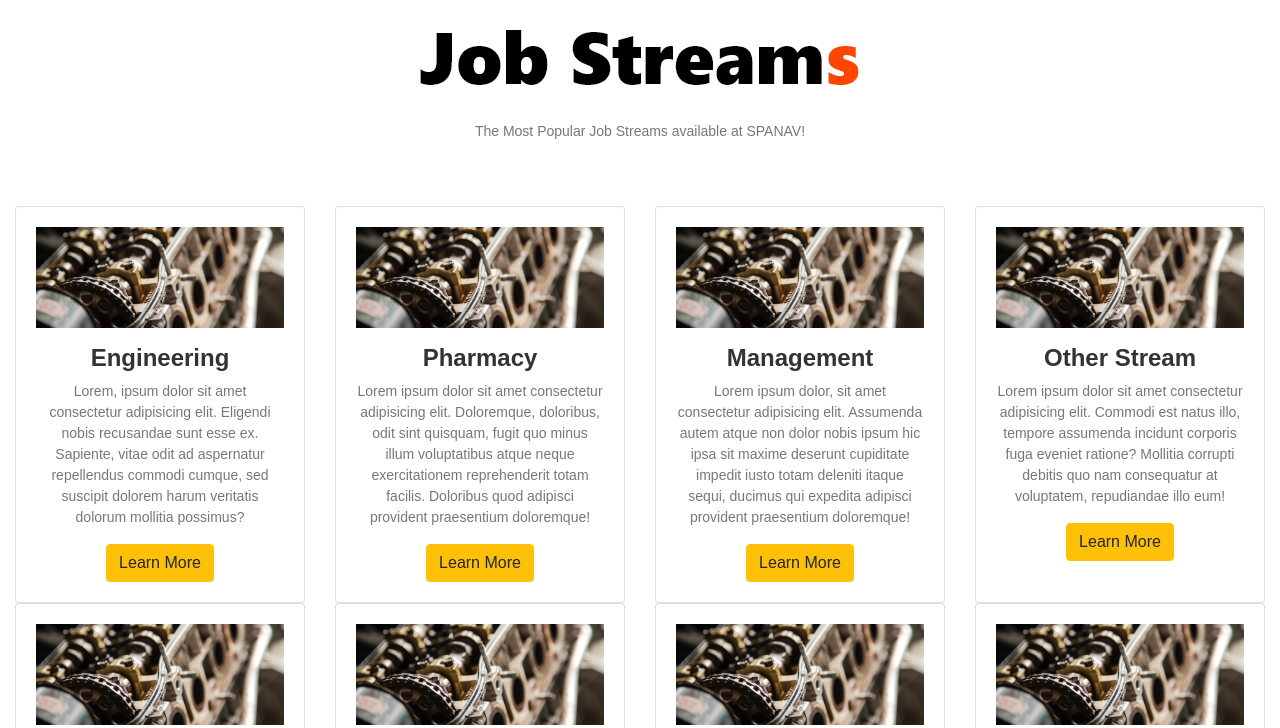
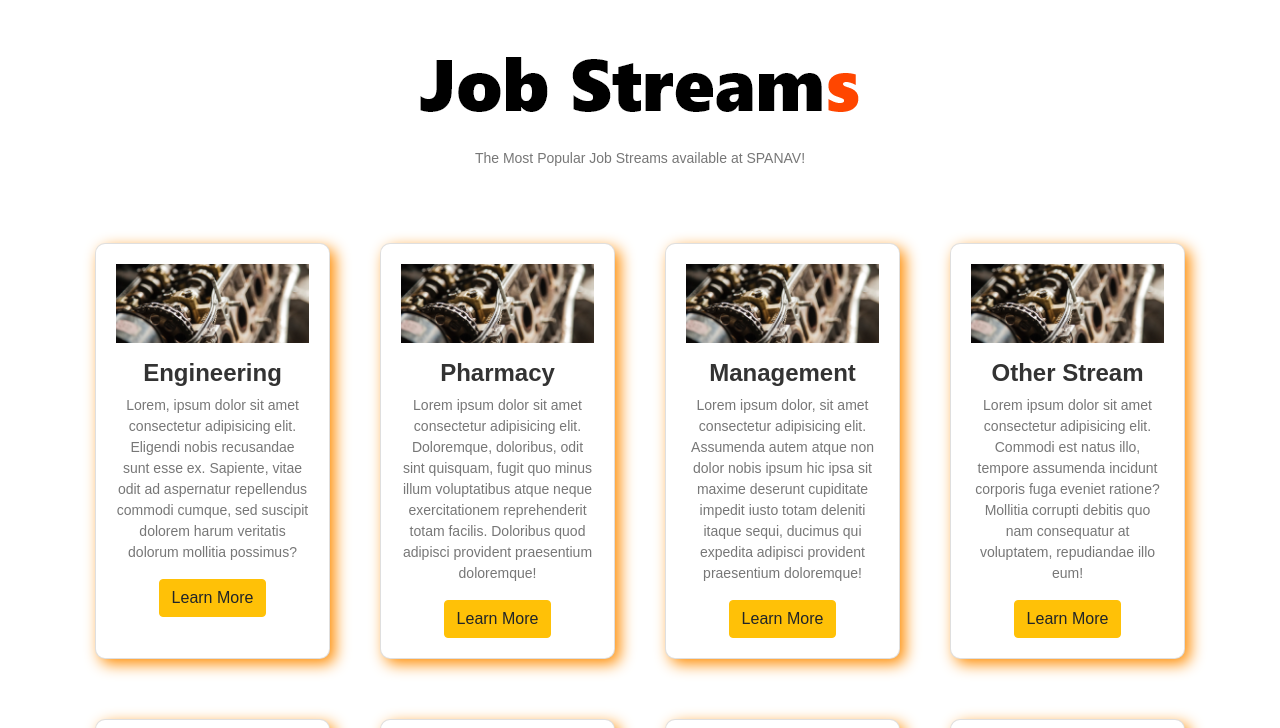
Before and after one commit to sameer-kousik/SPANAV, a website: page public/index.html in a window 1280 px wide. Shown: the part 925-1653 px from the top of the page. Drawn offline with nearby package versions, Linux system fonts and the light colour scheme.

Commit message:
Edited Nav, Stream class

```diff
--- a/public/css/style.css
+++ b/public/css/style.css
@@ -44,7 +44,6 @@ padding-right: 1em;
 .btn-lg{
     border-width: medium;
     border-radius: 1;
-
 }
 
 
@@ -94,7 +93,7 @@ box-shadow: 5px 5px 15px #FF8C00;
 transition: all 0.3s ease-in;
 -webkit-transition: all 0.3s ease-in;
 -moz-transition: all 0.3s ease-in;
-margin-bottom: 50px;
+margin-bottom: 50px!important;
 margin: 10px;
 
 }
--- a/public/index.html
+++ b/public/index.html
@@ -80,9 +80,9 @@ $(function(){
   </div>
 </div>
   <br>
-  <section id="stream">
+  <section class="stream">
     <img class="img-fluid rounded mx-auto d-block" id="job" src="/img/stream.png" alt="Job Streams">
-    <div class="container-fluid text-center">
+    <div class="container text-center">
       <div class="row mb-5">
         <div class="col">
           <p class="mt-3" >
```
